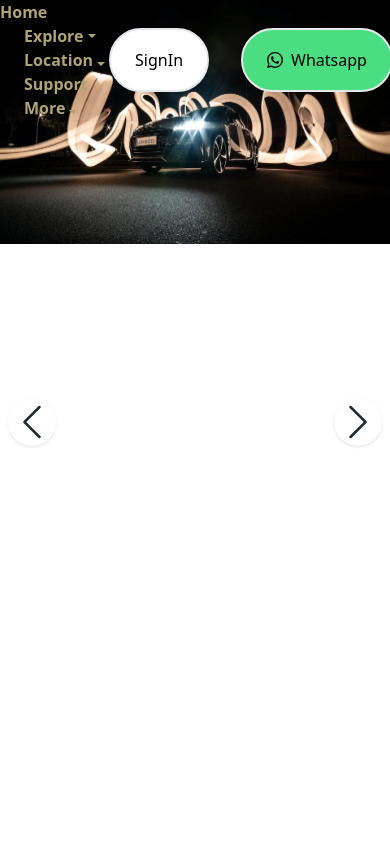
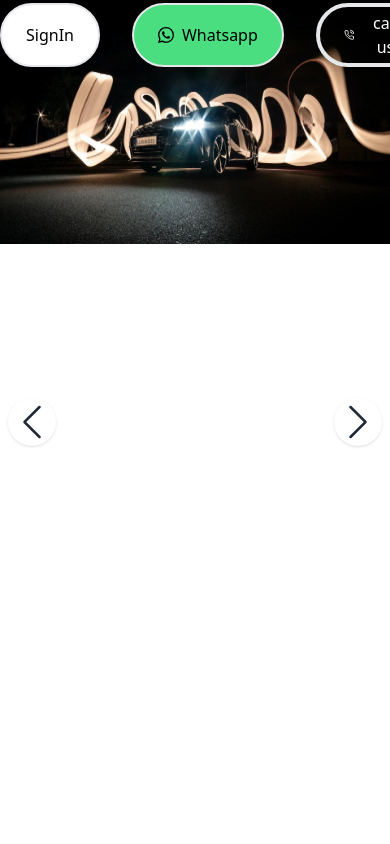
Before and after one commit to anchal86/gdcabs, a React (Create React App) app: page / in a window 390 px wide. Shown: the top 844 px of the page. Built offline with nearby package versions, Linux system fonts and the light colour scheme; the HTML template or start-up script is replaced by a standard one.

Commit message:
Added Screen Size

```diff
--- a/src/App.js
+++ b/src/App.js
@@ -31,11 +31,9 @@ function App() {
 
     <Router>
       <Header>
-
       </Header>
       <Routes>
         <Route path="/" element={<Home />}/>
-
         <Route path="/Categories" element={<Categories />}/>
         <Route path="/Services" element={<Services />}/>
         <Route path="/Signin" element={<Signin />}/>
--- a/src/components/Carousel.jsx
+++ b/src/components/Carousel.jsx
@@ -22,6 +22,7 @@ const Carousel = ({children: slides,autoSlide=false,autoSlideInterval=3000}) =>
             <button onClick={prev} className='ml-2 p-1 rounded-full shadow bg-white-80 text-gray-800 hover:bg-white'>
                 <BsChevronLeft size={40} />
             </button>
+
             <button onClick={next} className='mr-2 p-1 rounded-full shadow bg-white-80 text-gray-800 hover:bg-white'>
                 <BsChevronRight  size={40} />
             </button>
--- a/src/components/Header.jsx
+++ b/src/components/Header.jsx
@@ -46,7 +46,7 @@ export default function Header() {
                />
             </div>
 
-            <div className=' xm:hidden lg:flex flex-wrap flex font-semibold '>
+            <div className=' xs:hidden lg:flex flex-wrap flex font-semibold '>
                 <ul id='btn' className=' flex  flex-wrap space-x-6 '>
                     <li className={`text-[#b1a374!important] cursor-pointer ${show('/')}`}
                      onClick={ ()=>navigate('/')}
--- a/src/pages/Home.jsx
+++ b/src/pages/Home.jsx
@@ -55,7 +55,9 @@ export default function Home() {
       <Carousel autoSlide={true}>
         {
           slides.map((s)=>(
+            <>
             <img src={s.path} className='w-[100%]' />
+            </>
           ))
         }
       </Carousel>
--- a/tailwind.config.js
+++ b/tailwind.config.js
@@ -3,7 +3,13 @@ module.exports = {
     "./src/**/*.{js,jsx,ts,tsx}",
   ],
   theme: {
-    extend: {},
+    extend: {
+      screens:{
+        'xs':'315px',
+        'mdl':'950px',
+        'mlg':'1130px'
+      }
+    },
   },
   plugins: [],
 }
```
Lines whose indentation alone changed are shown as unchanged.
